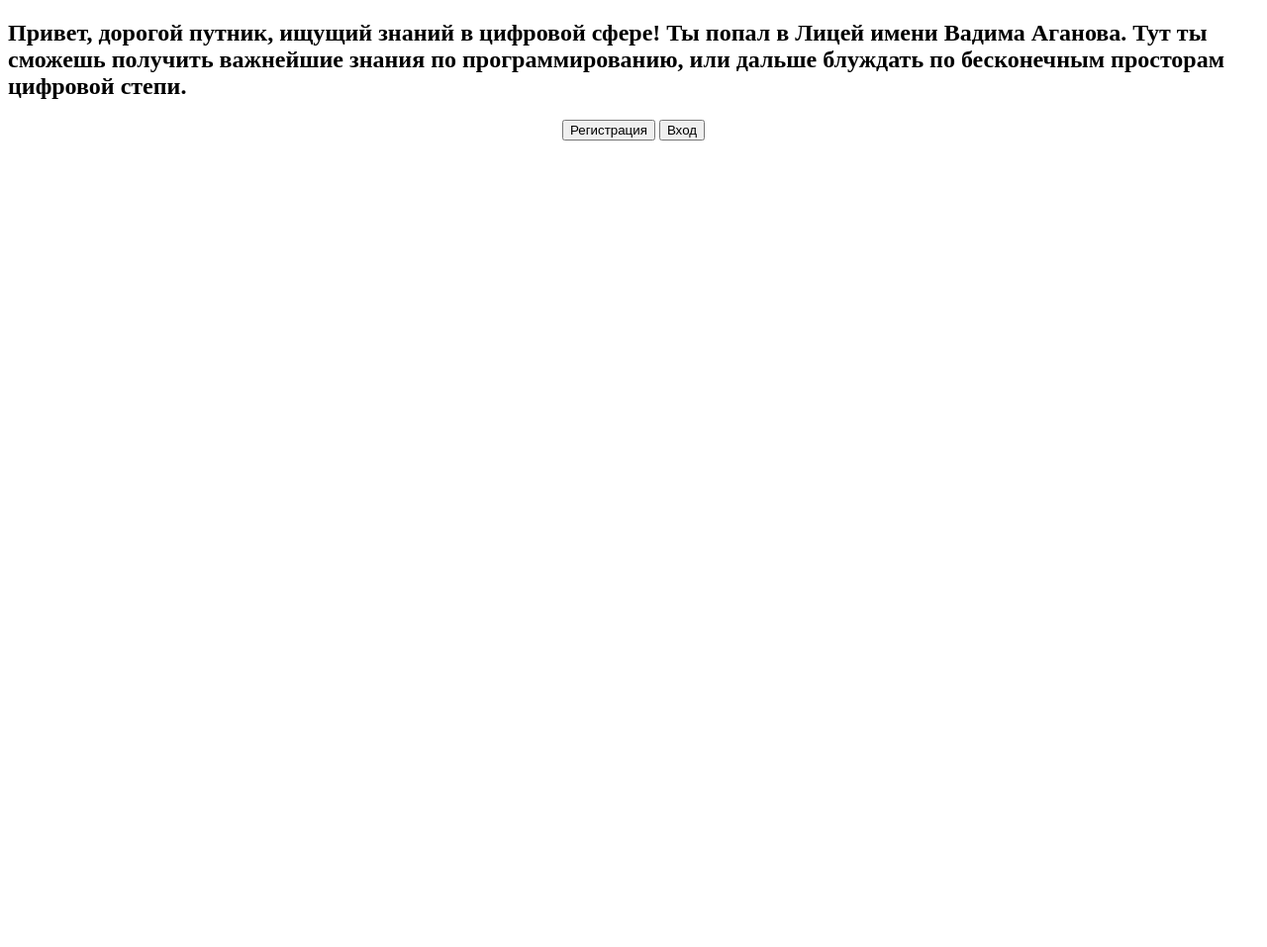
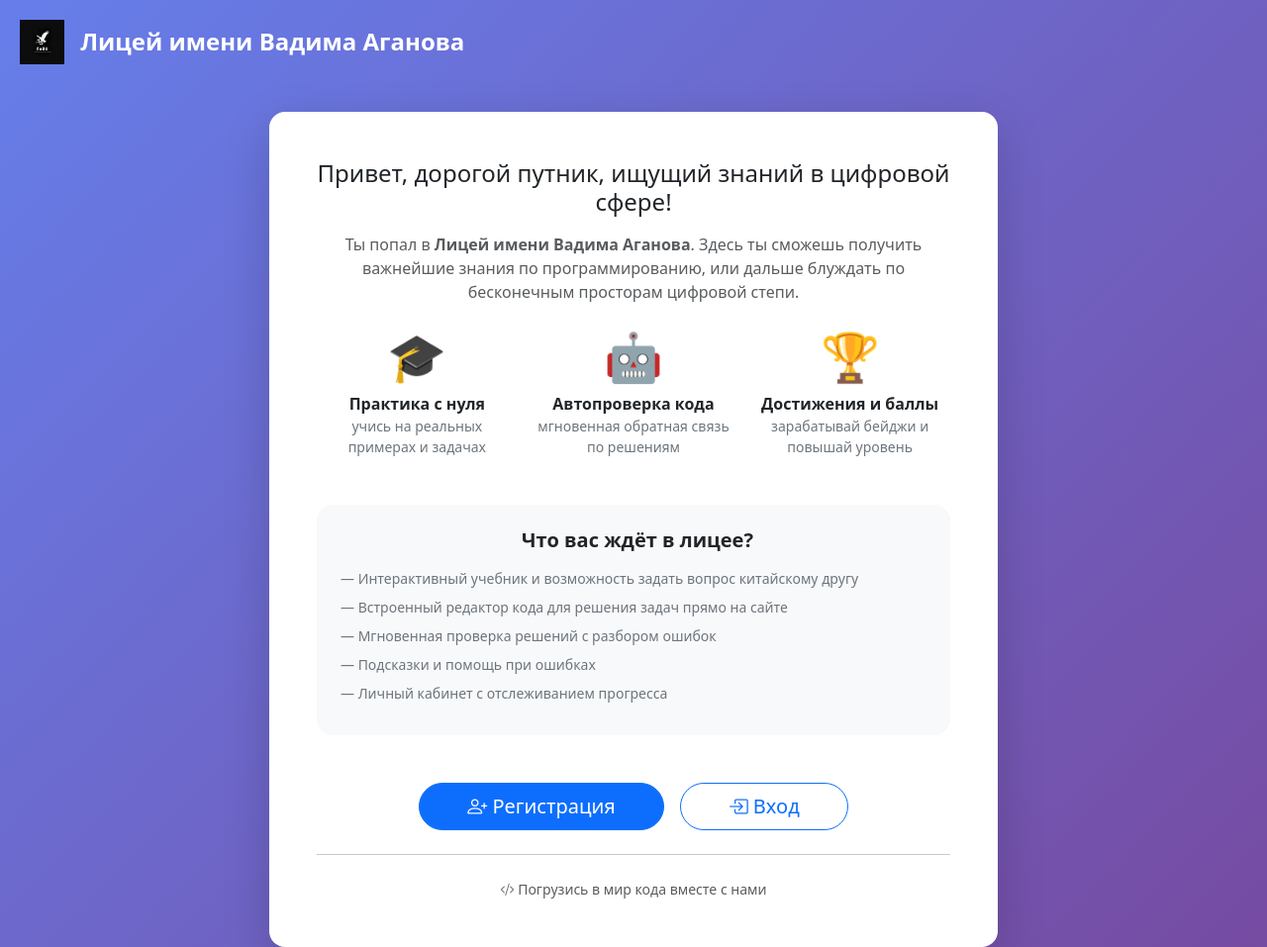
Before and after one commit to leshahit56-pixel/lyceum-of-the-name-of-Vadim-Aganov, a Flask app: page / in a window 1280 px wide. Shown: the whole page at 99% size. Before the commit the page ends 142 px from the top, so only its background shows below. Run offline with Flask 3, Linux system fonts and the light colour scheme.

Commit message:
сделано первое окно

```diff
--- a/templates/hello_window.html
+++ b/templates/hello_window.html
@@ -1,17 +1,77 @@
-<!DOCTYPE html>
-<html lang="en">
-<head>
-    <title>Вход в систему ЛиВА</title>
-    <meta charset="utf-8">
-    <meta name="viewport" content="width=device-width, initial-scale=1, shrink-to-fit=no">
-</head>
-<body>
-        <h2>Привет, дорогой путник, ищущий знаний в цифровой сфере! Ты  попал в Лицей имени Вадима Аганова. Тут ты сможешь получить
-            важнейшие знания по программированию, или дальше блуждать по бесконечным просторам цифровой степи.
-        </h2>
-        <div style="text-align: center;">
-            <button>Регистрация</button>
-            <button>Вход</button>
+{% extends "base.html" %}
+
+{% block title %}Лицей имени Вадима Аганова{% endblock %}
+
+{% block content %}
+<div class="row justify-content-center">
+    <div class="col-lg-8 col-md-9 col-12">
+
+        <!-- Карточка -->
+        <div class="card shadow-lg border-0 rounded-4 bg-white bg-opacity-95">
+            <div class="card-body p-4 p-md-5 text-center">
+
+                <!-- Приветствие -->
+                <h2 class="h4 mb-3 text-dark">Привет, дорогой путник, ищущий знаний в цифровой сфере!</h2>
+
+                <!-- Описание -->
+                <p class="text-muted mb-4">
+                    Ты попал в <strong>Лицей имени Вадима Аганова</strong>. Здесь ты сможешь получить
+                    важнейшие знания по программированию, или дальше блуждать по бесконечным просторам цифровой
+                    степи.
+                </p>
+
+                <!-- Преимущества -->
+                <div class="row g-3 mb-5 text-center">
+                    <div class="col-md-4">
+                        <div class="display-5 mb-2">🎓</div>
+                        <div class="fw-bold text-dark">Практика с нуля</div>
+                        <div class="small text-secondary">учись на реальных примерах и задачах</div>
+                    </div>
+                    <div class="col-md-4">
+                        <div class="display-5 mb-2">🤖</div>
+                        <div class="fw-bold text-dark">Автопроверка кода</div>
+                        <div class="small text-secondary">мгновенная обратная связь по решениям</div>
+                    </div>
+                    <div class="col-md-4">
+                        <div class="display-5 mb-2">🏆</div>
+                        <div class="fw-bold text-dark">Достижения и баллы</div>
+                        <div class="small text-secondary">зарабатывай бейджи и повышай уровень</div>
+                    </div>
+                </div>
+
+                <!-- Дополнительный блок -->
+                <div class="bg-light rounded-4 p-4 mb-5 text-start">
+                    <h5 class="fw-bold text-dark mb-3 text-center">
+                        <i class="text-primary me-2"></i>Что вас ждёт в лицее?
+                    </h5>
+                    <div class="small text-secondary">
+                        <div class="mb-2">— Интерактивный учебник и возможность задать вопрос китайскому другу</div>
+                        <div class="mb-2">— Встроенный редактор кода для решения задач прямо на сайте</div>
+                        <div class="mb-2">— Мгновенная проверка решений с разбором ошибок</div>
+                        <div class="mb-2">— Подсказки и помощь при ошибках</div>
+                        <div class="mb-2">— Личный кабинет с отслеживанием прогресса</div>
+                    </div>
+                </div>
+
+                <!-- Кнопки -->
+                <div class="d-flex flex-column flex-sm-row gap-3 justify-content-center mb-4">
+                    <a href="/register" class="btn btn-primary btn-lg px-5 rounded-pill">
+                        <i class="bi bi-person-plus"></i> Регистрация
+                    </a>
+                    <a href="/login" class="btn btn-outline-primary btn-lg px-5 rounded-pill">
+                        <i class="bi bi-box-arrow-in-right"></i> Вход
+                    </a>
+                </div>
+
+                <!-- Завершающая фраза -->
+                <hr class="my-4">
+                <p class="text-muted small mb-0">
+                    <i class="bi bi-code-slash"></i> Погрузись в мир кода вместе с нами
+                </p>
+
+            </div>
         </div>
-</body>
-</html>
+
+    </div>
+</div>
+{% endblock %}
```
